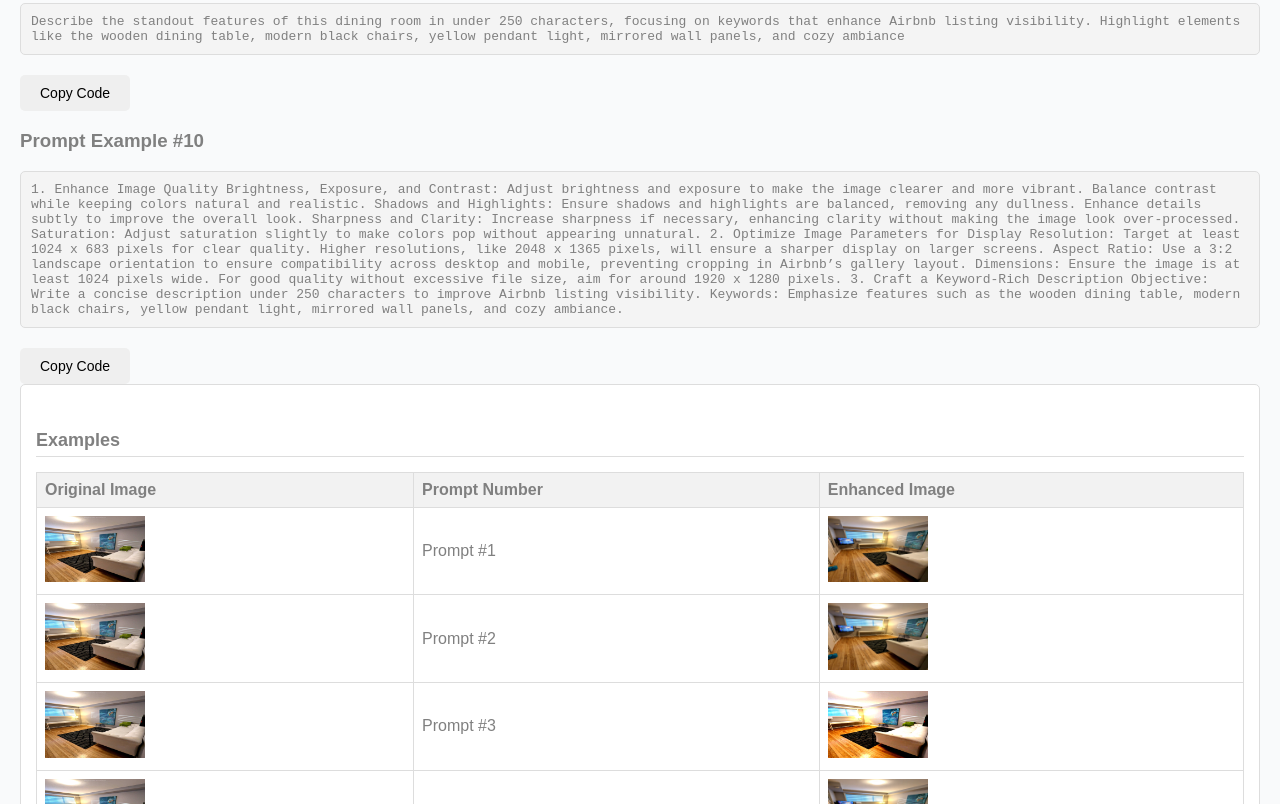
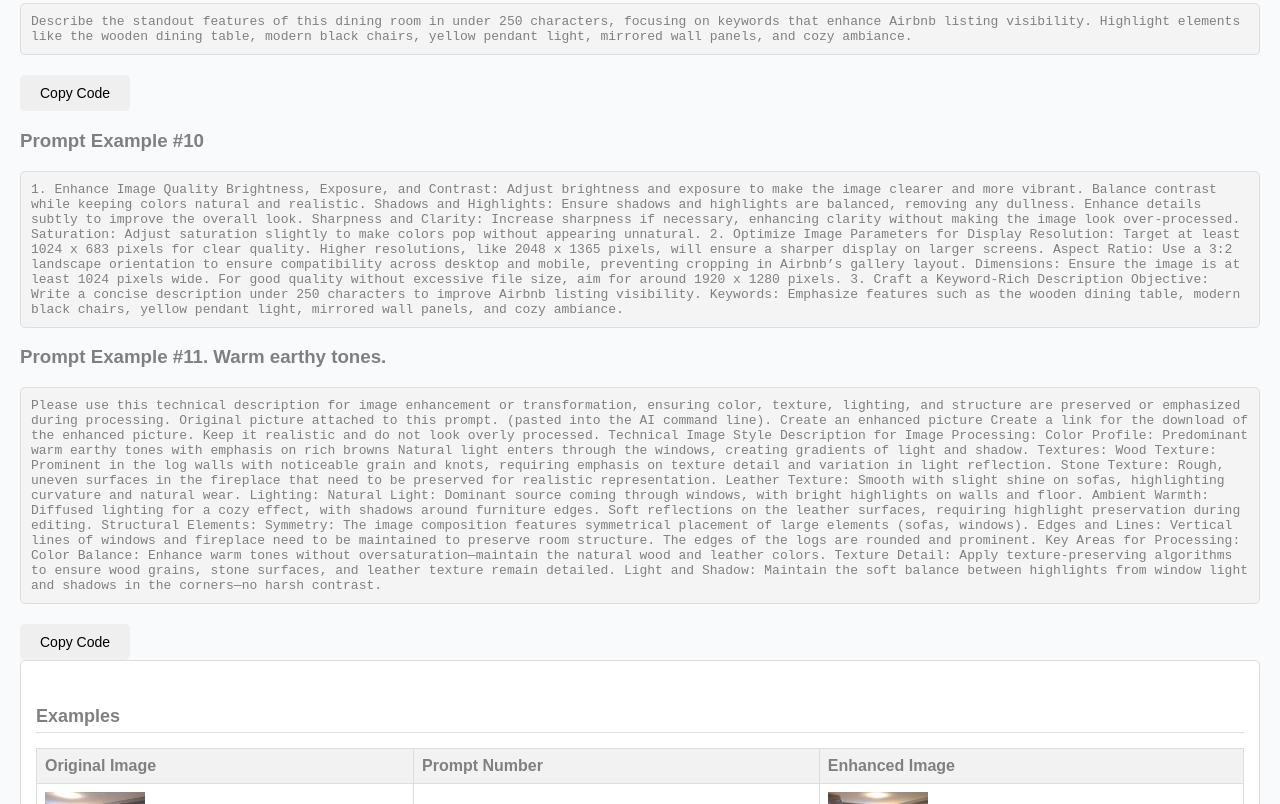
Before and after one commit to airbnbmontreal/AI, a plain HTML site: page index.html in a window 1280 px wide. Shown: the part 3301-4105 px from the top of the page. Drawn offline with Linux system fonts and the light colour scheme.

Commit message:
Update index.html

```diff
--- a/index.html
+++ b/index.html
@@ -250,10 +250,14 @@
         <button class="copy-button" onclick="copyToClipboard('code1')">Copy Code</button>
 
         <h3>Prompt Example #2</h3>
-        <div class="code-box" id="code2">Enhance this image for Airbnb listing quality by adjusting brightness,
+        <div class="code-box" id="code2">
+
+		Enhance this image for Airbnb listing quality by adjusting brightness,
 		exposure, and contrast to achieve a clear, vibrant look. Keep colors natural and realistic,
 		balancing shadows and highlights to remove any dull areas. Gently enhance details and sharpness for improved clarity,
-		avoiding an over-processed effect. Slightly increase saturation to make colors inviting and tasteful, ensuring they remain realistic.</div>
+		avoiding an over-processed effect. Slightly increase saturation to make colors inviting and tasteful, ensuring they remain realistic.
+
+	</div>
         <button class="copy-button" onclick="copyToClipboard('code2')">Copy Code</button>
 
 		<h3>Prompt Example #3</h3>
@@ -263,7 +267,8 @@
 		exposure, and contrast for a vibrant yet natural look.
 		Balance shadows and highlights to remove any dull areas and subtly increase detail.
 		Adjust sharpness to improve clarity without over-processing,
-		and fine-tune saturation so colors appear inviting but remain realistic
+		and fine-tune saturation so colors appear inviting but remain realistic.
+
 		</div>
         <button class="copy-button" onclick="copyToClipboard('code2')">Copy Code</button>
 
@@ -272,6 +277,7 @@
 		Please enhance an image by improving its brightness, exposure, and overall visual appeal.
 		I want to make the image look brighter and more vibrant without losing detail or making it look overexposed.
 		Include tips on adjusting contrast, highlights, and shadows to achieve a balanced and professional look.
+
 			</div>
         <button class="copy-button" onclick="copyToClipboard('code2')">Copy Code</button>
 
@@ -279,7 +285,8 @@
         <div class="code-box" id="code2">
 		Optimize this image for Airbnb by improving brightness, exposure, and vibrancy.
 		Aim for a balanced, professional look that enhances visual appeal without overexposing or losing detail.
-		Adjust contrast, highlights, and shadows to achieve a clean, welcoming aesthetic
+		Adjust contrast, highlights, and shadows to achieve a clean, welcoming aesthetic.
+
 		</div>
         <button class="copy-button" onclick="copyToClipboard('code2')">Copy Code</button>
 
@@ -287,7 +294,9 @@
         <div class="code-box" id="code2">Enhance this image for Airbnb listing quality by adjusting brightness,
 		exposure, and contrast to achieve a clear, vibrant look. Keep colors natural and realistic,
 		balancing shadows and highlights to remove any dull areas. Gently enhance details and sharpness for improved clarity,
-		avoiding an over-processed effect. Slightly increase saturation to make colors inviting and tasteful, ensuring they remain realistic.</div>
+		avoiding an over-processed effect. Slightly increase saturation to make colors inviting and tasteful, ensuring they remain realistic.
+
+	</div>
         <button class="copy-button" onclick="copyToClipboard('code2')">Copy Code</button>
 
 		<h3>Prompt Example #7</h3>
@@ -296,7 +305,7 @@
 - **Resolution**: Target at least 1024 x 683 pixels for clear quality, with higher resolutions like 2048 x 1365 pixels for sharper display on larger screens.
 - **Aspect Ratio**: Use a 3:2 landscape orientation for compatibility across desktop and mobile, ensuring images won’t get cropped in Airbnb’s gallery layout.
 - **Dimensions**: Ensure the image is at least 1024 pixels wide.
-For a balance of quality and file size, dimensions around 1920 x 1280 pixels work well
+For a balance of quality and file size, dimensions around 1920 x 1280 pixels work well.
 
 		</div>
         <button class="copy-button" onclick="copyToClipboard('code2')">Copy Code</button>
@@ -305,14 +314,16 @@ For a balance of quality and file size, dimensions around 1920 x 1280 pixels wor
         <div class="code-box" id="code2">
 		Optimize this image for Airbnb by improving brightness, exposure, and vibrancy.
 		Aim for a balanced, professional look that enhances visual appeal without overexposing or losing detail.
-		Adjust contrast, highlights, and shadows to achieve a clean, welcoming aesthetic
+		Adjust contrast, highlights, and shadows to achieve a clean, welcoming aesthetic.
+
 		</div>
         <button class="copy-button" onclick="copyToClipboard('code2')">Copy Code</button>
 		<h3>Prompt Example #9</h3>
         <div class="code-box" id="code2">
 		Describe the standout features of this dining room in under 250 characters,
 		focusing on keywords that enhance Airbnb listing visibility.
-		Highlight elements like the wooden dining table, modern black chairs, yellow pendant light, mirrored wall panels, and cozy ambiance
+		Highlight elements like the wooden dining table, modern black chairs, yellow pendant light, mirrored wall panels, and cozy ambiance.
+
 		</div>
         <button class="copy-button" onclick="copyToClipboard('code2')">Copy Code</button>
 		<h3>Prompt Example #10</h3>
@@ -330,7 +341,31 @@ Dimensions: Ensure the image is at least 1024 pixels wide. For good quality with
 3. Craft a Keyword-Rich Description
 Objective: Write a concise description under 250 characters to improve Airbnb listing visibility.
 Keywords: Emphasize features such as the wooden dining table, modern black chairs, yellow pendant light, mirrored wall panels, and cozy ambiance.
-
+</div>
+		<h3>Prompt Example #11. Warm earthy tones. </h3>
+        <div class="code-box" id="code2">
+	Please use this technical description  for image enhancement or transformation, ensuring color, texture, lighting, and structure are preserved or emphasized during processing. Original  picture attached to this prompt. (pasted into the AI command line). Create an enhanced picture
+Create a link for the download of the enhanced picture. Keep it realistic and do not look overly processed.
+Technical Image Style Description for Image Processing:
+Color Profile:
+Predominant warm earthy tones with emphasis on rich browns
+Natural light enters through the windows, creating gradients of light and shadow.
+Textures:
+Wood Texture: Prominent in the log walls with noticeable grain and knots, requiring emphasis on texture detail and variation in light reflection.
+Stone Texture: Rough, uneven surfaces in the fireplace that need to be preserved for realistic representation.
+Leather Texture: Smooth with slight shine on sofas, highlighting curvature and natural wear.
+Lighting:
+Natural Light: Dominant source coming through windows, with bright highlights on walls and floor.
+Ambient Warmth: Diffused lighting for a cozy effect, with shadows around furniture edges.
+Soft reflections on the leather surfaces, requiring highlight preservation during editing.
+Structural Elements:
+Symmetry: The image composition features symmetrical placement of large elements (sofas, windows).
+Edges and Lines: Vertical lines of windows and fireplace need to be maintained to preserve room structure. The edges of the logs are rounded and prominent.
+Key Areas for Processing:
+Color Balance: Enhance warm tones without oversaturation—maintain the natural wood and leather colors.
+Texture Detail: Apply texture-preserving algorithms to ensure wood grains, stone surfaces, and leather texture remain detailed.
+Light and Shadow: Maintain the soft balance between highlights from window light and shadows in the corners—no harsh contrast.
+		</div>
 
 
 
```
